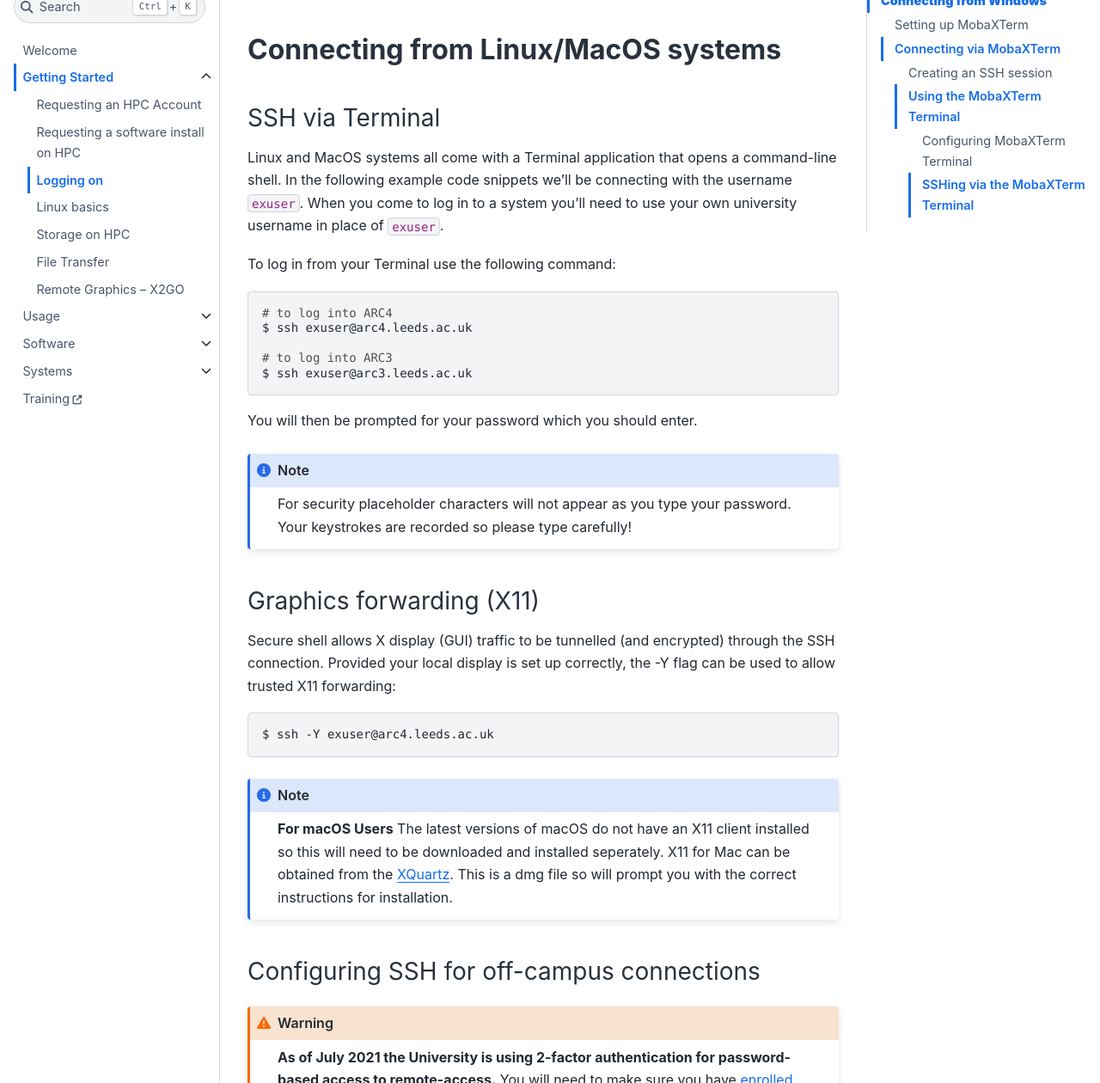
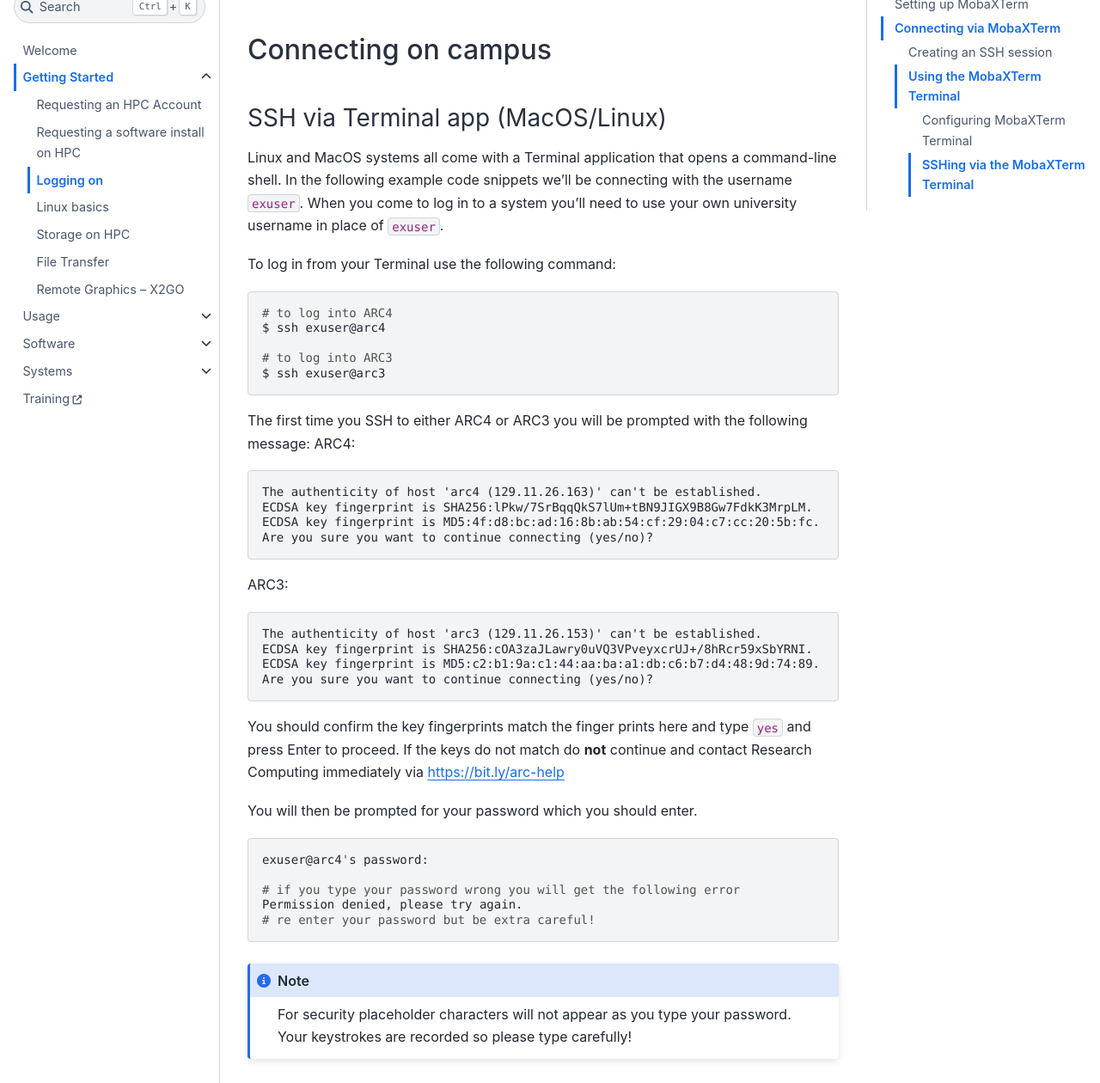
Before and after one commit to foqueiroz/arcdocs.github.io, a Jupyter Book: the page built from book/getting_started/logon.md, in a window 1280 px wide and 1400 px high, scrolled down 1287 px, cut to the strip 140-1400 px from the top of the window. Shown: the whole strip at 86% size. Built offline with Jupyter Book 1.0.4 settings and Sphinx 7.4.7 and the Sphinx Book theme 1.1.4, drawn with Linux system fonts in a browser that asks for light colours; pages that are not in the unit, such as notebooks, are missing from menus; some of the changed text lies outside the part shown.

Commit message:
adding a new connecting from campus section
adding updated section re ssh'ing from on campus from a terminal

````diff
--- a/book/getting_started/logon.md
+++ b/book/getting_started/logon.md
@@ -25,9 +25,9 @@
 
 <iframe src="https://mymedia.leeds.ac.uk/Mediasite/Play/7c25b8af4c7f43f7898efeba0ec6dd311d" width="100%" height="300" frameborder="0" marginwidth="0" marginheight="0" scrolling="auto" allowfullscreen="allowfullscreen" style="display:block;"> </iframe>
 
-## **Connecting from Linux/MacOS systems**
+## Connecting on campus
 
-### SSH via Terminal
+### SSH via Terminal app (MacOS/Linux)
 
 Linux and MacOS systems all come with a Terminal application that opens a command-line shell. In the following example code snippets we'll be connecting with the username `exuser`. When you come to log in to a system you'll need to use your own university username in place of `exuser`.
 
@@ -35,13 +35,43 @@
 
 ```bash
 # to log into ARC4
-$ ssh exuser@arc4.leeds.ac.uk
+$ ssh exuser@arc4
 
 # to log into ARC3
-$ ssh exuser@arc3.leeds.ac.uk
+$ ssh exuser@arc3
 ```
 
+The first time you SSH to either ARC4 or ARC3 you will be prompted with the following message:
+ARC4:
+
+```
+The authenticity of host 'arc4 (129.11.26.163)' can't be established.
+ECDSA key fingerprint is SHA256:lPkw/7SrBqqQkS7lUm+tBN9JIGX9B8Gw7FdkK3MrpLM.
+ECDSA key fingerprint is MD5:4f:d8:bc:ad:16:8b:ab:54:cf:29:04:c7:cc:20:5b:fc.
+Are you sure you want to continue connecting (yes/no)?
+```
+
+ARC3:
+
+```
+The authenticity of host 'arc3 (129.11.26.153)' can't be established.
+ECDSA key fingerprint is SHA256:cOA3zaJLawry0uVQ3VPveyxcrUJ+/8hRcr59xSbYRNI.
+ECDSA key fingerprint is MD5:c2:b1:9a:c1:44:aa:ba:a1:db:c6:b7:d4:48:9d:74:89.
+Are you sure you want to continue connecting (yes/no)?
+```
+
+You should confirm the key fingerprints match the finger prints here and type `yes` and press Enter to proceed.
+If the keys do not match do **not** continue and contact Research Computing immediately via [https://bit.ly/arc-help](https://bit.ly/arc-help)
+
 You will then be prompted for your password which you should enter.
+
+```bash
+exuser@arc4's password:
+
+# if you type your password wrong you will get the following error
+Permission denied, please try again.
+# re enter your password but be extra careful!
+```
 
 ```{note} For security placeholder characters
 will not appear as you type your password. Your keystrokes are recorded so please type carefully!
````
